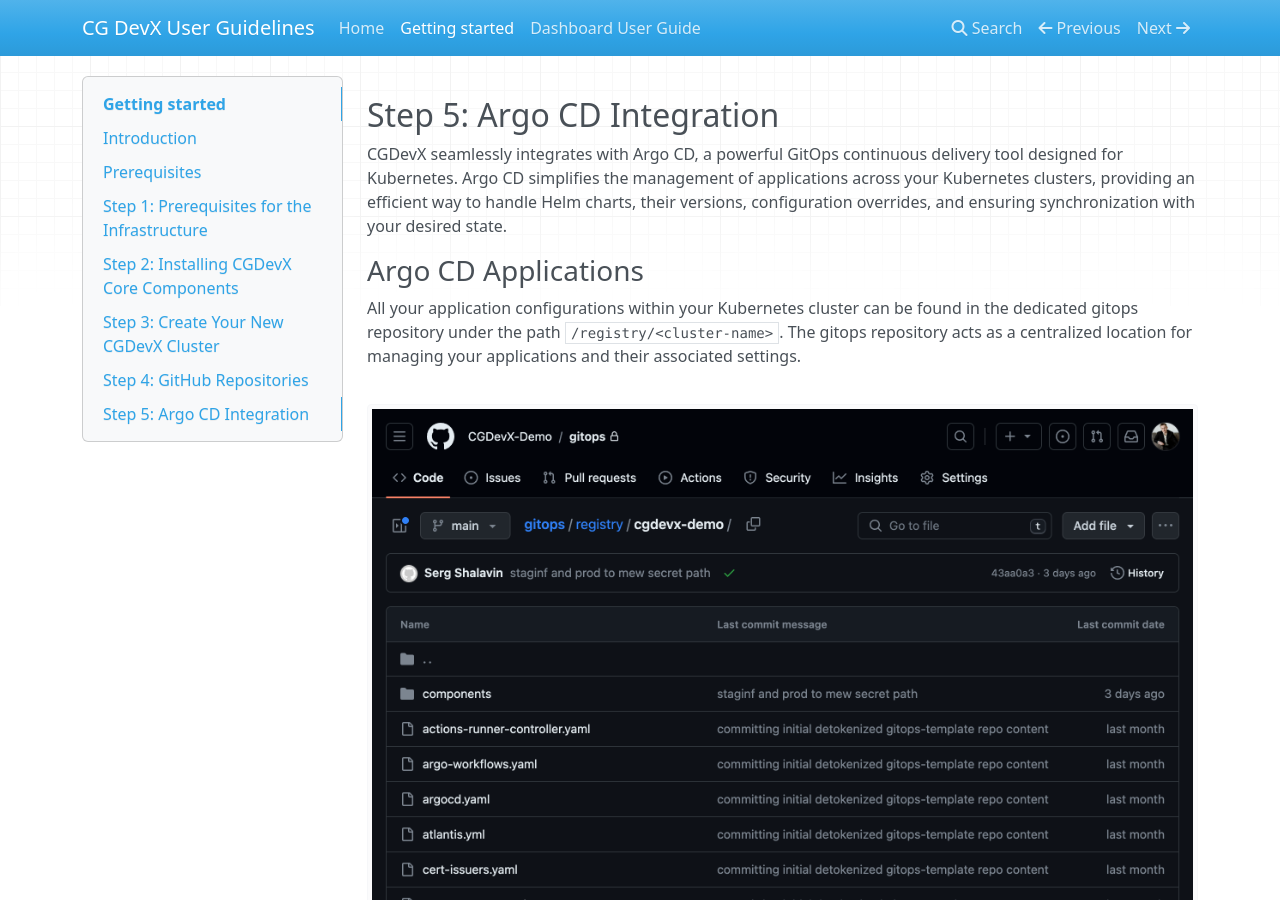
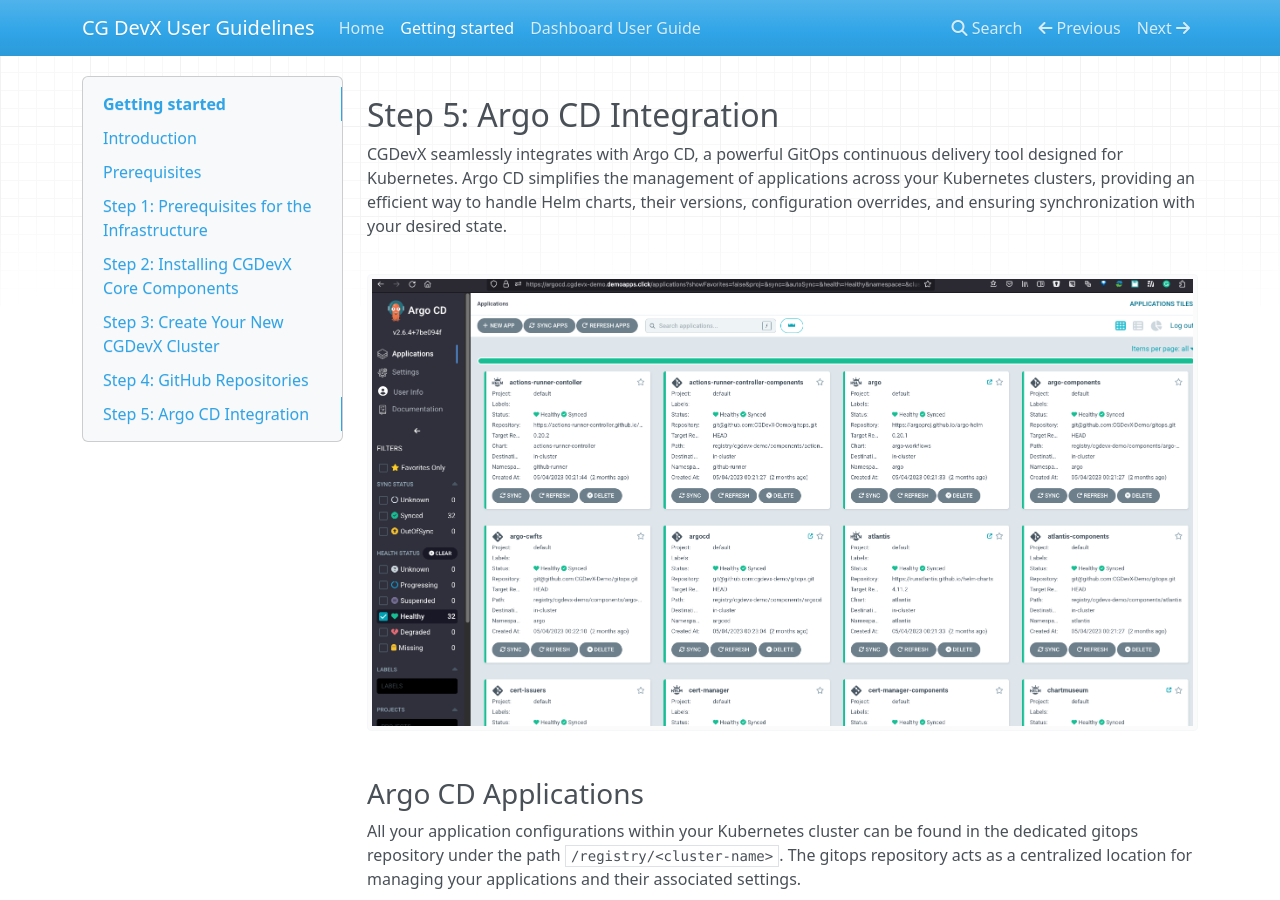
Before and after one commit to CloudGeometry/cg-devx-docs, an MkDocs documentation site: the page built from docs/getting_started.md, in a window 1280 px wide and 900 px high, scrolled down 5717 px. Built offline with MkDocs 1.6.1, drawn with Linux system fonts in a browser that asks for light colours; nearby versions of some CDN libraries.

Commit message:
CGSA-212: CG DevX User Guidelines

```diff
--- a/docs/getting_started.md
+++ b/docs/getting_started.md
@@ -157,6 +157,8 @@
 
 CGDevX seamlessly integrates with Argo CD, a powerful GitOps continuous delivery tool designed for Kubernetes. Argo CD simplifies the management of applications across your Kubernetes clusters, providing an efficient way to handle Helm charts, their versions, configuration overrides, and ensuring synchronization with your desired state.
 
+![Screenshot](img/CGDecX_Argo_CD.png)
+
 ### Argo CD Applications
 
 All your application configurations within your Kubernetes cluster can be found in the dedicated gitops repository under the path `/registry/<cluster-name>`. The gitops repository acts as a centralized location for managing your applications and their associated settings.
```
Also changed, not shown: docs/img/CGDecX_Argo_CD.png (added).
